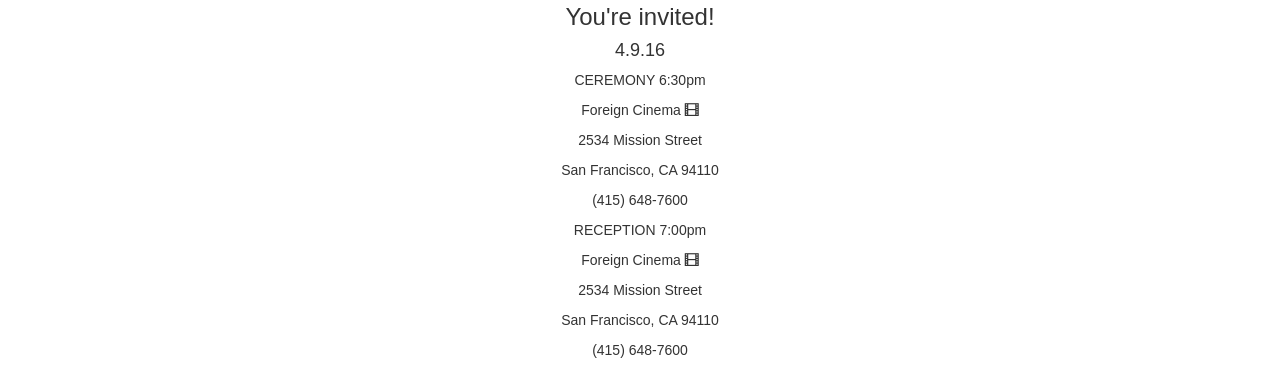
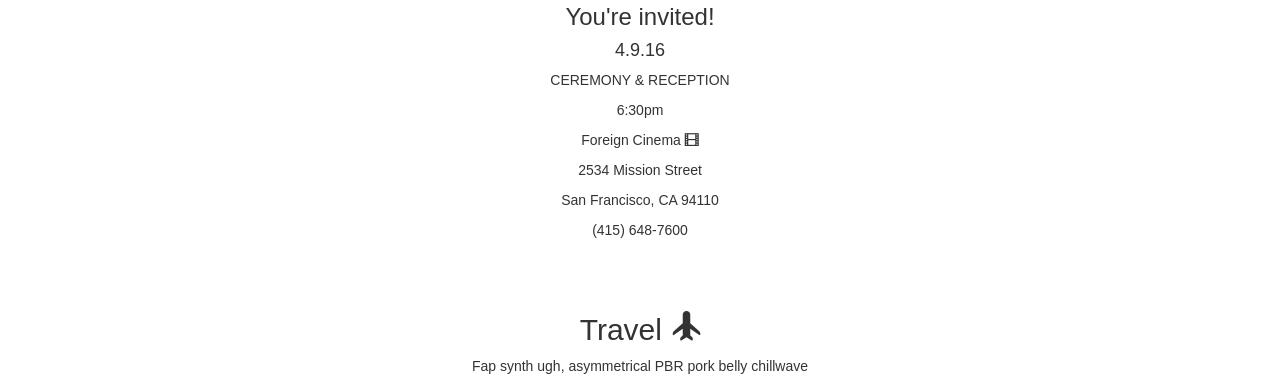
Before and after one commit to janeanddave/janeanddave.github.io, a plain HTML site: page index.html in a window 1280 px wide. Shown: the part 422-800 px from the top of the page. Drawn offline with nearby package versions, Linux system fonts and the light colour scheme.

Commit message:
update details

```diff
--- a/index.html
+++ b/index.html
@@ -36,13 +36,8 @@
           <h2>Details <span class="glyphicon glyphicon-pencil" aria-hidden="true"></span></h2>
           <h3>You're invited!</h3>
           <h4>4.9.16</h4>
-          <p>CEREMONY 6:30pm</p>
-          <p>Foreign Cinema <span class="glyphicon glyphicon-film" aria-hidden="true"></span></p>
-          <p>2534 Mission Street</p>
-          <p>San Francisco, CA 94110</p>
-          <p>(415) 648-7600</p>
-
-          <p>RECEPTION 7:00pm</p>
+          <p>CEREMONY & RECEPTION</p>
+          <p>6:30pm</p>
           <p>Foreign Cinema <span class="glyphicon glyphicon-film" aria-hidden="true"></span></p>
           <p>2534 Mission Street</p>
           <p>San Francisco, CA 94110</p>
```
